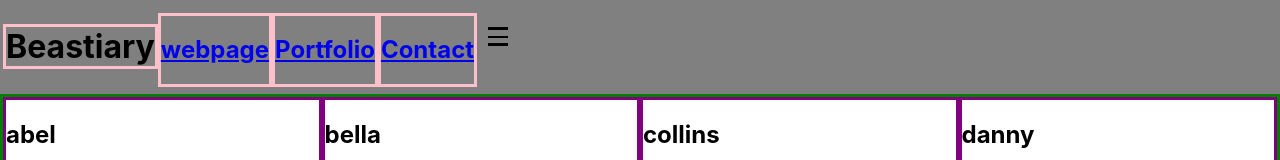
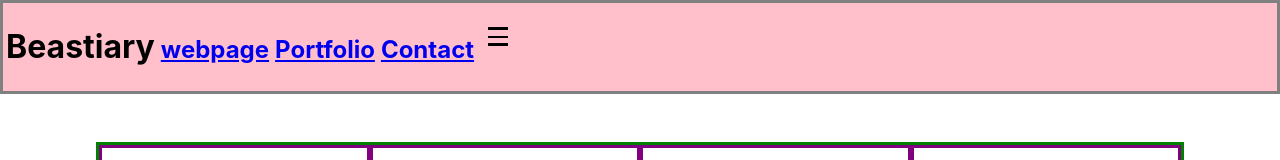
Before and after one commit to Clawrence005/beastiary-react, a React (Create React App) app: page / in a window 1280 px wide. Shown: the top 160 px of the page. Built offline with nearby package versions, Linux system fonts and the light colour scheme.

Commit message:
adding styling variables

```diff
--- a/src/App.css
+++ b/src/App.css
@@ -1,3 +1,13 @@
+
+
+
+:root{
+  --navbar-bg-color: pink;
+  --footer-bg-color: pink;
+
+  /* Beast Content */
+  --beast-content-margin: 3em 6em 7em;
+}
 * {
   box-sizing: border-box;
 }
@@ -7,6 +17,7 @@
 }
 .beast-grid{
   border: 3px solid green;
+  margin: var(--beast-content-margin);
 }
 
 .beast-main-div{
@@ -31,7 +42,7 @@ height: auto;
 
 .navbar-main{
   border: 3px solid grey;
-  background-color: grey;
+  /* background-color: var(--navbar-bg-color); */
   /* height: 55px; */
 }
 .navbar-main  > * {
@@ -40,7 +51,7 @@ height: auto;
 }
 .footer-main{
   border: 3px solid grey;
-  background-color: grey;
+  background-color: var(--footer-bg-color);
 }
 .footer-main > * {
   display: inline-block;
--- a/src/containers/Navbar/index.js
+++ b/src/containers/Navbar/index.js
@@ -1,4 +1,5 @@
 import React from 'react';
+import './style.css';
 // import NavBurger from '../../components/NavComponents/NavBurger';
 // import NavName from '../../components/NavComponents/NavName';
 
--- a/src/containers/Navbar/style.css
+++ b/src/containers/Navbar/style.css
@@ -0,0 +1,3 @@
+.navbar-main{
+  background-color:var(--navbar-bg-color);
+}
```
